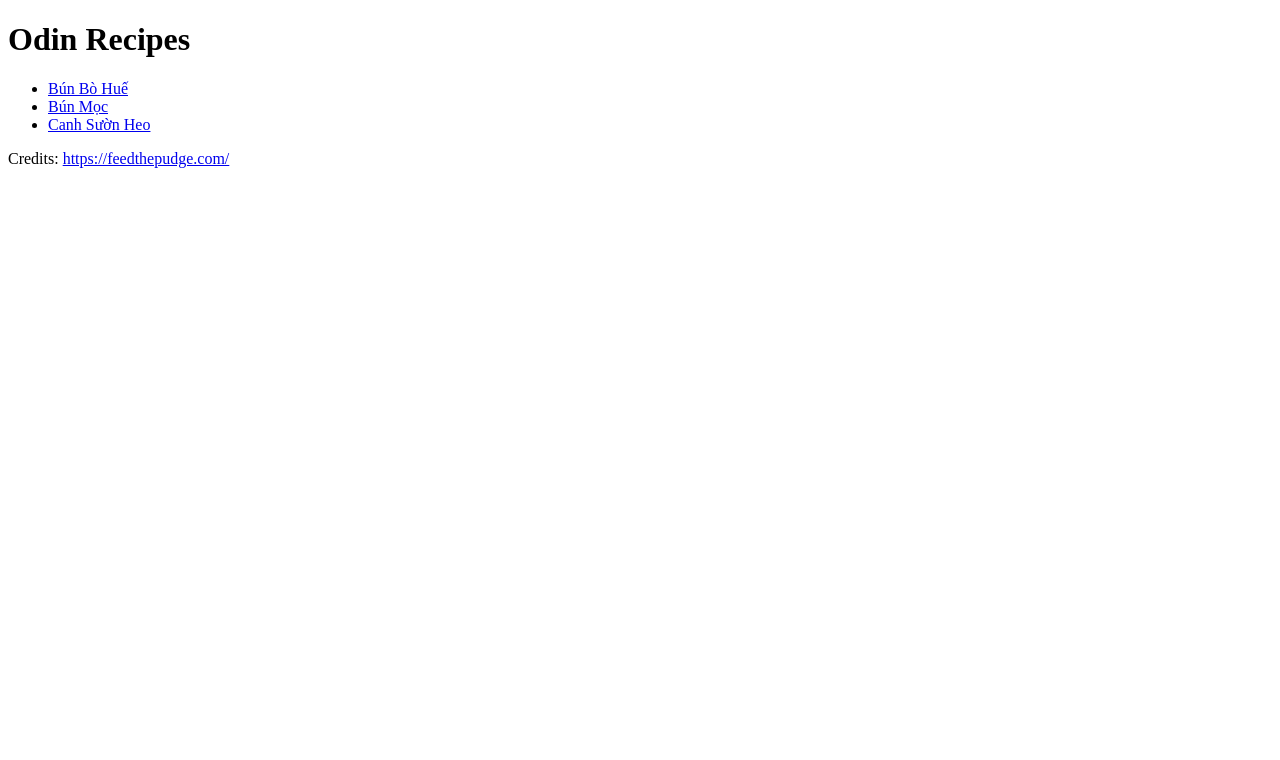
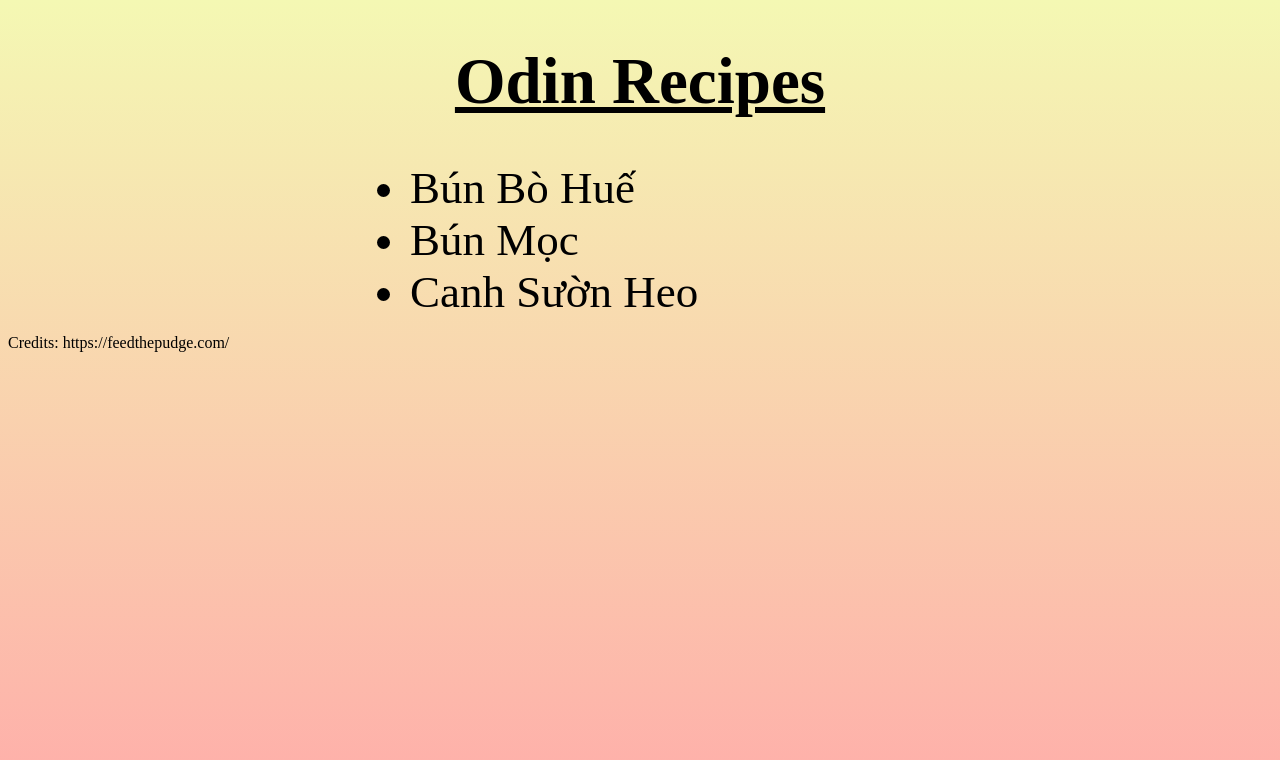
Before and after one commit to jsnmai/odin-recipes-v2, a plain HTML site: page index.html in a window 1280 px wide. Drawn offline with Linux system fonts and the light colour scheme.

Commit message:
Changed background color and text on index.html pg

```diff
--- a/index.html
+++ b/index.html
@@ -4,14 +4,14 @@
     <meta charset="UTF-8">
     <meta name="viewport" content="width=device-width, initial-scale=1.0">
     <title>Odin Recipes</title>
-    <link rel="stylesheet" href="styles.css">
+    <link rel="stylesheet" href="style.css">
 </head>
 <body>
     <h1>Odin Recipes</h1>
     <ul>
-        <li><a href="recipes/bunbohue.html">Bún Bò Huế</a></li>
-        <li><a href="recipes/bunmoc.html">Bún Mọc</a></li>
-        <li><a href="recipes/canhsuonheo.html">Canh Sườn Heo</a></li>
+        <li class="dish"><a href="recipes/bunbohue.html">Bún Bò Huế</a></li>
+        <li class="dish"><a href="recipes/bunmoc.html">Bún Mọc</a></li>
+        <li class="dish"><a href="recipes/canhsuonheo.html">Canh Sườn Heo</a></li>
     </ul>
     <p>Credits: <a href="https://feedthepudge.com/" target="_blank" rel="noopener noreferrer">https://feedthepudge.com/</a></p>
 </body>
--- a/style.css
+++ b/style.css
@@ -0,0 +1,23 @@
+body {
+    background: linear-gradient(180deg, #f4f8b3, #ffa9a9);
+    height: 100vh; /* vh is viewport height. 100 is full screen view */
+
+}
+
+h1 {
+    text-align: center;
+    font-size: 65px;
+    text-decoration: underline;
+}
+
+.dish {
+    margin:auto;
+    width: min(70%, 500px);
+    font-size: 45px;
+}
+
+/* removes underline and blue text color from links */
+a {
+    color: black;
+    text-decoration: none;
+}
```
